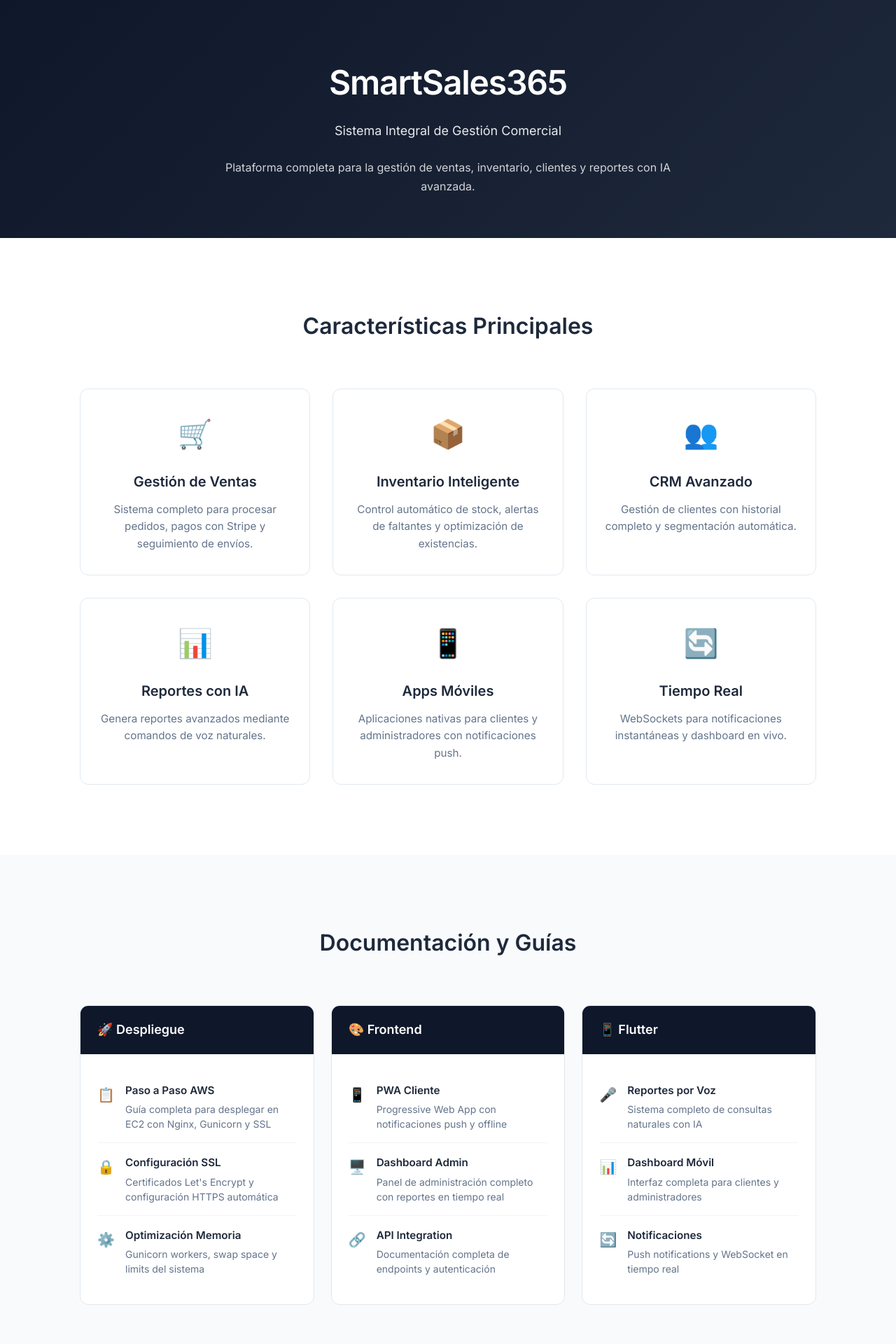
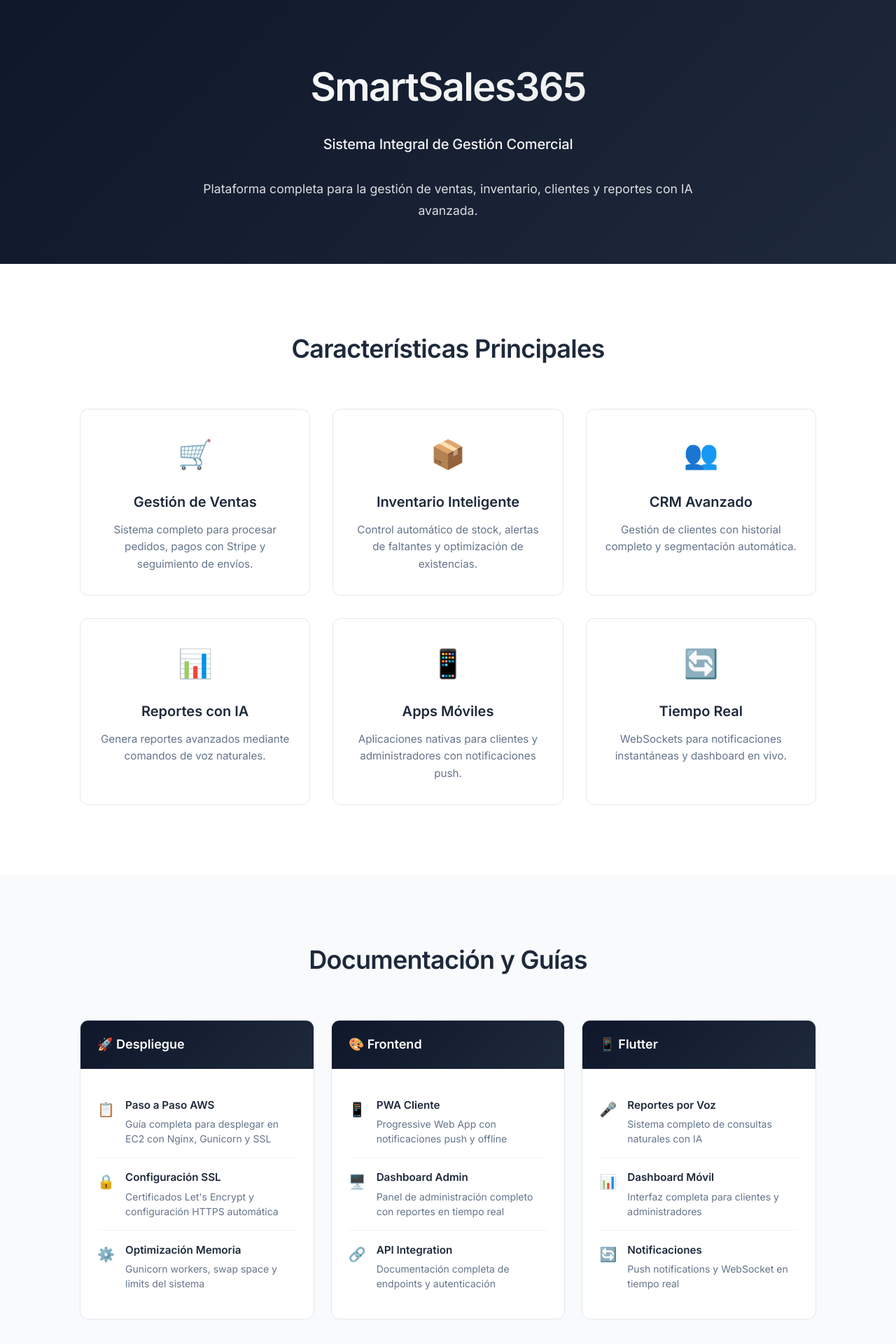
Before and after one commit to susy215/ecommerce, a Django app: page / in a window 1280 px wide. Shown: the top 1920 px of the page at 70% size. Run offline with Django 5.2, Linux system fonts and the light colour scheme; parts of the project's set-up code (start-up, migrations or seed data) failed here and were passed over.

Commit message:
feat: âœ¨ Mejorar UX/UI completa - Microinteracciones y estÃ©tica
- Quitar secciÃ³n user-features del manual Flutter
- Mejorar sistema de colores con variables extendidas
- Agregar microinteracciones sutiles en todas las cards
- Efectos hover mejorados con transformaciones y gradientes
- Mejorar header con tipografÃ­a mÃ¡s impactante
- Agregar efectos de foco para accesibilidad
- Scroll suave y animaciÃ³n de carga de pÃ¡gina
- Mejorar responsive design para mÃ³viles
- Transiciones consistentes con variables CSS
- Sombras y efectos visuales mÃ¡s sofisticados
- Mejor jerarquÃ­a tipogrÃ¡fica y espaciado

```diff
--- a/core/templates/core/home.html
+++ b/core/templates/core/home.html
@@ -15,19 +15,31 @@
             --primary-light: #1e293b;
             --accent-color: #3b82f6;
             --accent-light: #60a5fa;
+            --accent-hover: #2563eb;
+            --success-color: #10b981;
+            --warning-color: #f59e0b;
             --text-primary: #1e293b;
             --text-secondary: #64748b;
             --text-muted: #94a3b8;
+            --text-light: #cbd5e1;
             --background: #ffffff;
             --background-secondary: #f8fafc;
             --background-muted: #f1f5f9;
+            --background-hover: #f8fafc;
             --border-color: #e2e8f0;
             --border-light: #f1f5f9;
+            --border-hover: #cbd5e1;
             --shadow-sm: 0 1px 2px 0 rgba(0, 0, 0, 0.05);
             --shadow-md: 0 4px 6px -1px rgba(0, 0, 0, 0.1);
+            --shadow-lg: 0 8px 16px -4px rgba(0, 0, 0, 0.1);
+            --shadow-xl: 0 20px 25px -5px rgba(0, 0, 0, 0.1), 0 10px 10px -5px rgba(0, 0, 0, 0.04);
             --radius-sm: 6px;
             --radius-md: 8px;
             --radius-lg: 12px;
+            --radius-xl: 16px;
+            --transition-fast: all 0.15s ease;
+            --transition-normal: all 0.2s ease;
+            --transition-slow: all 0.3s ease;
         }
 
         * {
@@ -36,12 +48,25 @@
             box-sizing: border-box;
         }
 
+        html {
+            scroll-behavior: smooth;
+        }
+
         body {
             font-family: 'Inter', -apple-system, BlinkMacSystemFont, 'Segoe UI', Roboto, sans-serif;
             line-height: 1.6;
             color: var(--text-primary);
             background: var(--background);
             -webkit-font-smoothing: antialiased;
+            -moz-osx-font-smoothing: grayscale;
+            opacity: 0;
+            animation: fadeInPage 0.8s ease-out 0.1s forwards;
+        }
+
+        @keyframes fadeInPage {
+            to {
+                opacity: 1;
+            }
         }
 
         .container {
@@ -59,28 +84,35 @@
         }
 
         .logo {
-            font-size: 3rem;
-            font-weight: 700;
-            margin-bottom: 16px;
-            letter-spacing: -0.025em;
+            font-size: 3.5rem;
+            font-weight: 800;
+            margin-bottom: 20px;
+            letter-spacing: -0.03em;
+            background: linear-gradient(135deg, white 0%, rgba(255, 255, 255, 0.9) 100%);
+            -webkit-background-clip: text;
+            -webkit-text-fill-color: transparent;
+            background-clip: text;
+            text-shadow: none;
         }
 
         .subtitle {
-            font-size: 1.125rem;
-            font-weight: 400;
-            opacity: 0.9;
-            margin-bottom: 24px;
-            max-width: 600px;
+            font-size: 1.25rem;
+            font-weight: 500;
+            opacity: 0.95;
+            margin-bottom: 32px;
+            max-width: 650px;
             margin-left: auto;
             margin-right: auto;
+            letter-spacing: -0.01em;
         }
 
         .description {
-            font-size: 1rem;
-            max-width: 700px;
+            font-size: 1.1rem;
+            max-width: 750px;
             margin: 0 auto;
-            opacity: 0.8;
-            line-height: 1.7;
+            opacity: 0.85;
+            line-height: 1.8;
+            font-weight: 400;
         }
 
         /* Características */
@@ -91,10 +123,12 @@
 
         .section-title {
             text-align: center;
-            font-size: 2rem;
-            font-weight: 600;
+            font-size: 2.25rem;
+            font-weight: 700;
             margin-bottom: 64px;
             color: var(--text-primary);
+            letter-spacing: -0.02em;
+            line-height: 1.2;
         }
 
         .features-grid {
@@ -109,12 +143,39 @@
             border-radius: var(--radius-lg);
             border: 1px solid var(--border-color);
             text-align: center;
-            transition: all 0.2s ease;
+            transition: var(--transition-normal);
+            cursor: pointer;
+            position: relative;
+            overflow: hidden;
         }
 
-        .feature-card:hover {
+        .feature-card::before {
+            content: '';
+            position: absolute;
+            top: 0;
+            left: 0;
+            right: 0;
+            bottom: 0;
+            background: linear-gradient(135deg, rgba(59, 130, 246, 0.02) 0%, rgba(59, 130, 246, 0.05) 100%);
+            opacity: 0;
+            transition: var(--transition-normal);
+        }
+
+        .feature-card:hover,
+        .feature-card:focus {
             border-color: var(--accent-color);
-            box-shadow: var(--shadow-md);
+            box-shadow: var(--shadow-lg);
+            transform: translateY(-2px);
+        }
+
+        .feature-card:hover::before,
+        .feature-card:focus::before {
+            opacity: 1;
+        }
+
+        .feature-card:focus {
+            outline: 2px solid var(--accent-color);
+            outline-offset: 2px;
         }
 
         .feature-icon {
@@ -153,10 +214,16 @@
             border-radius: var(--radius-lg);
             border: 1px solid var(--border-color);
             overflow: hidden;
+            transition: var(--transition-normal);
+        }
+
+        .doc-category:hover {
+            border-color: var(--accent-color);
+            box-shadow: var(--shadow-md);
         }
 
         .doc-category-header {
-            background: var(--primary-color);
+            background: linear-gradient(135deg, var(--primary-color) 0%, var(--primary-light) 100%);
             color: white;
             padding: 20px 24px;
             font-size: 1.125rem;
```
Also changed, not shown: other parts of core/templates/core/home.html (+39 -29 lines).
